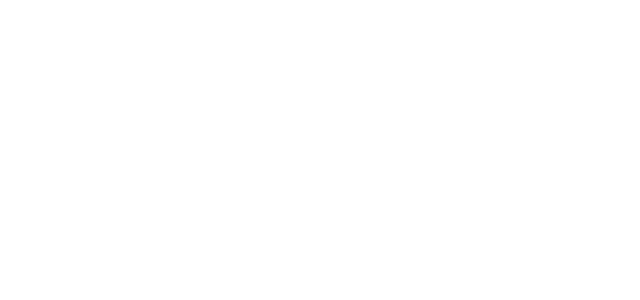
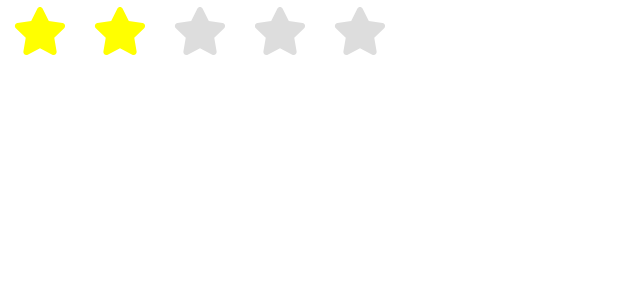
Before and after one commit to ITP-404-Fall-2020-Demos/week9, a React (Create React App) app: page / in a window 1280 px wide. Shown: the top 300 px of the page, without its empty margins (0-640 px from the left). Built offline with nearby package versions, Linux system fonts and the light colour scheme.

Commit message:
StarRating component

```diff
--- a/package.json
+++ b/package.json
@@ -3,9 +3,13 @@
   "version": "0.1.0",
   "private": true,
   "dependencies": {
+    "@fortawesome/fontawesome-svg-core": "^1.2.32",
+    "@fortawesome/free-solid-svg-icons": "^5.15.1",
+    "@fortawesome/react-fontawesome": "^0.1.11",
     "@testing-library/jest-dom": "^4.2.4",
     "@testing-library/react": "^9.3.2",
     "@testing-library/user-event": "^7.1.2",
+    "prop-types": "^15.7.2",
     "react": "^16.13.1",
     "react-dom": "^16.13.1",
     "react-scripts": "3.4.3"
--- a/src/App.js
+++ b/src/App.js
@@ -1,8 +1,29 @@
-import React from "react";
+import React, { useState } from "react";
 import "./App.css";
+import StarRating from "./StarRating";
+import { faStar } from "@fortawesome/free-solid-svg-icons";
+import { FontAwesomeIcon } from "@fortawesome/react-fontawesome";
 
 function App() {
-  return <div></div>;
+  const [rating1, setRating1] = useState(2);
+
+  return (
+    <div>
+      <StarRating value={rating1} onClick={setRating1}>
+        {({ onClick, isFilled }) => {
+          return (
+            <button type="button" className="btn btn-link" onClick={onClick}>
+              <FontAwesomeIcon
+                icon={faStar}
+                color={isFilled ? "yellow" : "#ddd"}
+                size="3x"
+              />
+            </button>
+          );
+        }}
+      </StarRating>
+    </div>
+  );
 }
 
 export default App;
--- /dev/null
+++ b/src/StarRating.js
@@ -0,0 +1,40 @@
+import React from "react";
+import PropTypes from "prop-types";
+
+export default function StarRating({ value, onClick, children: renderStar }) {
+  const stars = [];
+
+  for (let i = 1; i <= 5; i++) {
+    stars.push(
+      <Star
+        key={i}
+        starValue={i}
+        starRatingValue={value}
+        onClick={onClick}
+        renderStar={renderStar}
+      />
+    );
+  }
+
+  return <>{stars}</>;
+}
+
+StarRating.propTypes = {
+  value: PropTypes.number,
+  onClick: PropTypes.func,
+  children: PropTypes.func,
+};
+
+function Star({ starValue, starRatingValue, onClick, renderStar }) {
+  function handleClick() {
+    const clickedStarValue = starValue === starRatingValue ? 0 : starValue;
+    onClick(clickedStarValue);
+  }
+
+  const arg = {
+    onClick: handleClick,
+    isFilled: starValue <= starRatingValue,
+  };
+
+  return renderStar(arg);
+}
```
Also changed, not shown: 1 other file (tests, documents, lock files or other folders).
